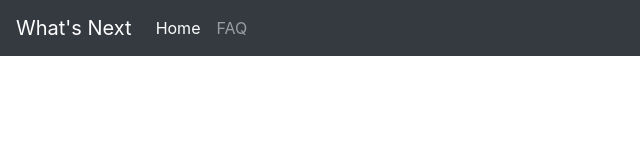
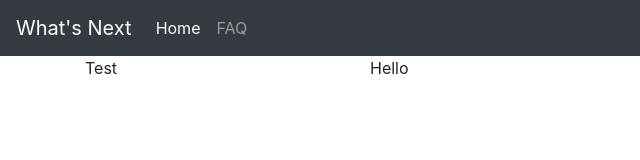
Before and after one commit to DaveMoran/whats-next, a plain HTML site: page index.html in a window 1280 px wide. Shown: the full height of the page, 0-640 px from the left. Drawn offline with Linux system fonts and the light colour scheme.

Commit message:
Add columns for content

```diff
--- a/index.html
+++ b/index.html
@@ -23,6 +23,14 @@
     </div>
   </nav>
 
+  <!-- Main Content -->
+  <main class="container" role="main">
+    <div class="row">
+      <div class="col-sm-3">Test</div>
+      <div class="col-sm">Hello</div>
+    </div>
+  </main>
+
   <script src="./js/jquery-3.2.1.js"></script>
   <script src="./js/bootstrap.bundle.js"></script>
   <script src="./js/bootstrap.js"></script>
```
